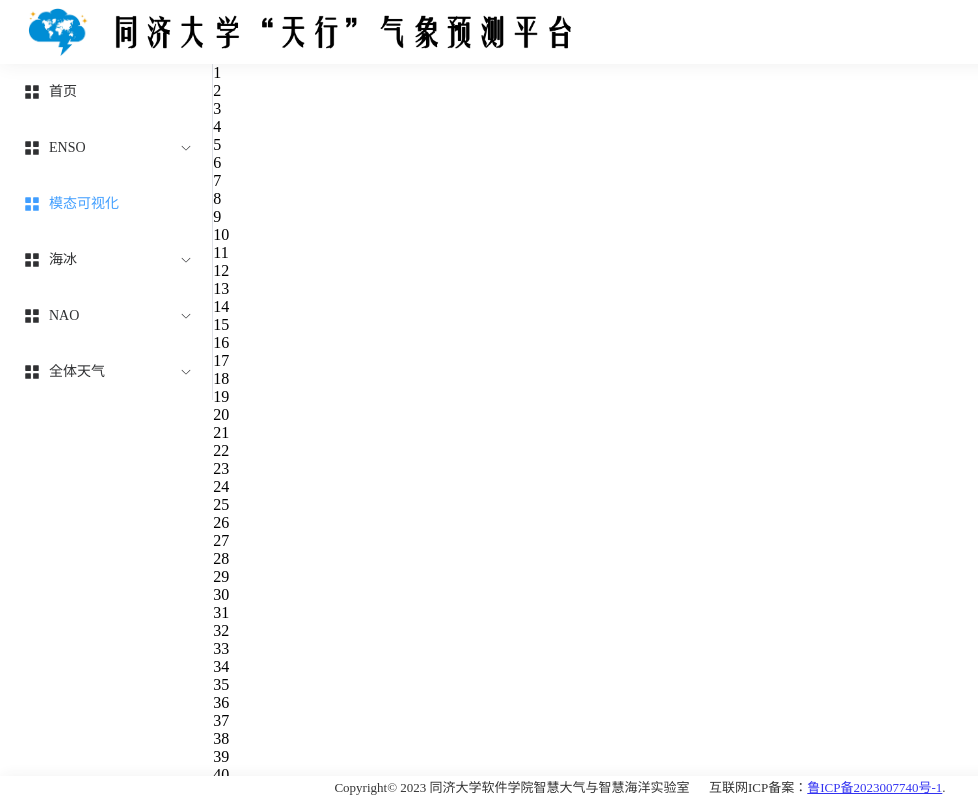
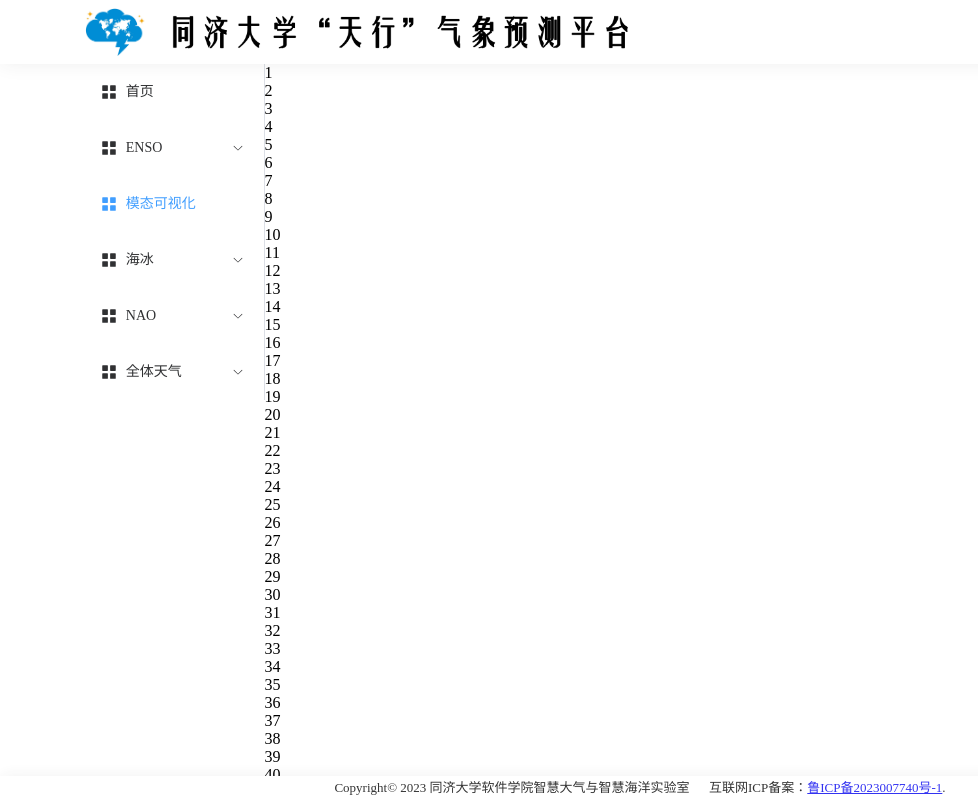
Before and after one commit to FXsGithub/TianXing-Frontend, a Vue app: page / in a window 1280 px wide. Shown: the whole page, without its empty margins (0-978 px from the left). Built offline with nearby package versions, Linux system fonts and the light colour scheme.

Commit message:
为适应不同分辨率做了响应式设计，成功！

```diff
--- a/index.html
+++ b/index.html
@@ -2,9 +2,9 @@
 <html lang="en">
   <head>
     <meta charset="UTF-8" />
-    <link rel="icon" type="image/svg+xml" href="/vite.svg" />
+    <link rel="icon" type="image/svg+xml" href="./src/assets/logo.jpg" />
     <meta name="viewport" content="width=device-width, initial-scale=1.0" />
-    <title>Vite + Vue</title>
+    <title>同济大学天行气象预测平台</title>
   </head>
   <body>
     <div id="app"></div>
--- a/src/App.vue
+++ b/src/App.vue
@@ -23,11 +23,13 @@ const handleClose = (key: string, keyPath: string[]) => {
   <div class="common-layout">
     <el-container>
       <el-header class="header">
-        <img src="./assets/logo.jpg" alt="logo"/>
-        <img src="./assets/title.png" alt="logo"/>
+        <div>
+          <img src="./assets/logo.jpg" alt="logo"/>
+          <img src="./assets/title.png" alt="logo"/>
+        </div>
       </el-header>
 
-      <el-main class="container" style="padding: 0">
+      <el-main class="container" style="padding: 0;">
         <el-scrollbar>
           <el-row class="tac">
             <el-col :span="4">
@@ -106,15 +108,13 @@ const handleClose = (key: string, keyPath: string[]) => {
                 </el-sub-menu>
               </el-menu>
             </el-col>
-            <el-col :span="20" class="content">
+            <el-col :span="20" class="page-content">
               <div v-for="item in 80">{{ item }}</div>
 
             </el-col>
           </el-row>
         </el-scrollbar>
       </el-main>
-
-
 
       <el-footer class="footer">
         <div>Copyright© 2023
@@ -133,15 +133,20 @@ const handleClose = (key: string, keyPath: string[]) => {
 <style lang="scss" scoped>
 .header {
 
+  div{
+    width: 88vw;
+    min-width: 1000px;
+  }
   //将css代码统一写在一起，不要使用内联的形式, 右边这种写法非常不规范且难以维护 -> ( <div style="..."></div> )
   //下面这个css选择器，选择了header类元素内的img元素，这是sass语法，会被自动编译为css
   img {
     margin: 8px;
     height: 48px
   }
-
+  min-width: 1000px;
+  display: flex;
+  justify-content: center;
   z-index: 8000;
-  min-width: 800px;
   height: 64px;
   vertical-align: center;
   box-shadow: 1px 0 18px rgba(51, 51, 51, .08)
@@ -149,9 +154,11 @@ const handleClose = (key: string, keyPath: string[]) => {
 
 .container {
   height: calc(100vh - 64px - 24px);
+  display: flex;
+  justify-content: center;
 }
 
-.content {
+.page-content {
 
 }
 
@@ -167,4 +174,9 @@ const handleClose = (key: string, keyPath: string[]) => {
   font-size: small;
   text-align: center;
 }
+
+.tac{
+  width: 88vw;
+  min-width: 1000px;
+}
 </style>
```
